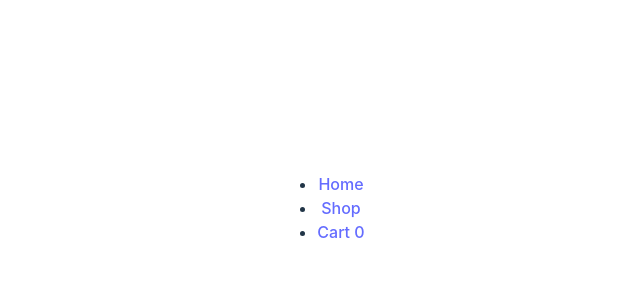
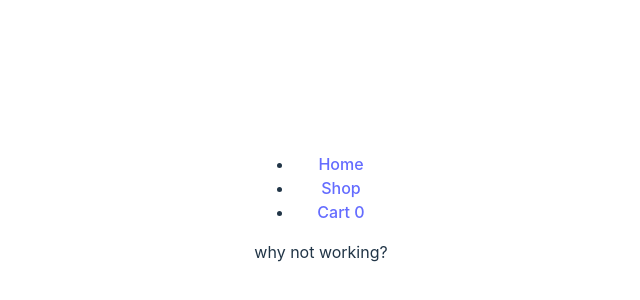
Before and after one commit to KLightiam/shopping-cart, a React (Vite) app: page /cart in a window 1280 px wide. Shown: the part 192-492 px from the top of the page, without its empty margins (319-959 px from the left). Built offline with nearby package versions, Linux system fonts and the light colour scheme.

Commit message:
Fix Button in Cart component repair the endless dispatch loop run by onclick of the button in the cart component

```diff
--- a/src/components/Cart.jsx
+++ b/src/components/Cart.jsx
@@ -1,9 +1,27 @@
-
-const Cart = () =>{
-
-}
-
-
-
+import { useSelector, useDispatch } from "react-redux";
+import { removeFromCart } from "../features/Items/itemsInCartSlice";
+const Cart = () => {
+  const items = useSelector((state) => state.itemsInCart);
+  const dispatch = useDispatch();
+  console.log(items);
+  return (
+    <div>
+      <p>why not working?</p>
+      {items.map((item) => {
+        return (
+          <div key={item.id}>
+            <img src={item.image} alt={item.title} srcset="" />
+            <p>{item.title}</p>
+            <div>
+              <button onClick={() => dispatch(removeFromCart(item))}>
+                Remove Item
+              </button>
+            </div>
+          </div>
+        );
+      })}
+    </div>
+  );
+};
 
 export default Cart;
--- a/src/features/Items/itemsInCartSlice.jsx
+++ b/src/features/Items/itemsInCartSlice.jsx
@@ -16,7 +16,7 @@ const itemsInCartSlice = createSlice({
                 return item.id != action.payload.id;
             })
             return newState;
-        }
+        },
     }
 })
 
--- a/src/features/router/routes.jsx
+++ b/src/features/router/routes.jsx
@@ -12,7 +12,7 @@ const routes = [
         children:[
             {index:true, element:<Home />},
             {path: "shop", element: <Shop />},
-            {path: "cart", element: <Cart />}
+            {path: "cart", element: <Cart />},
         ],
     },
 ];
```
